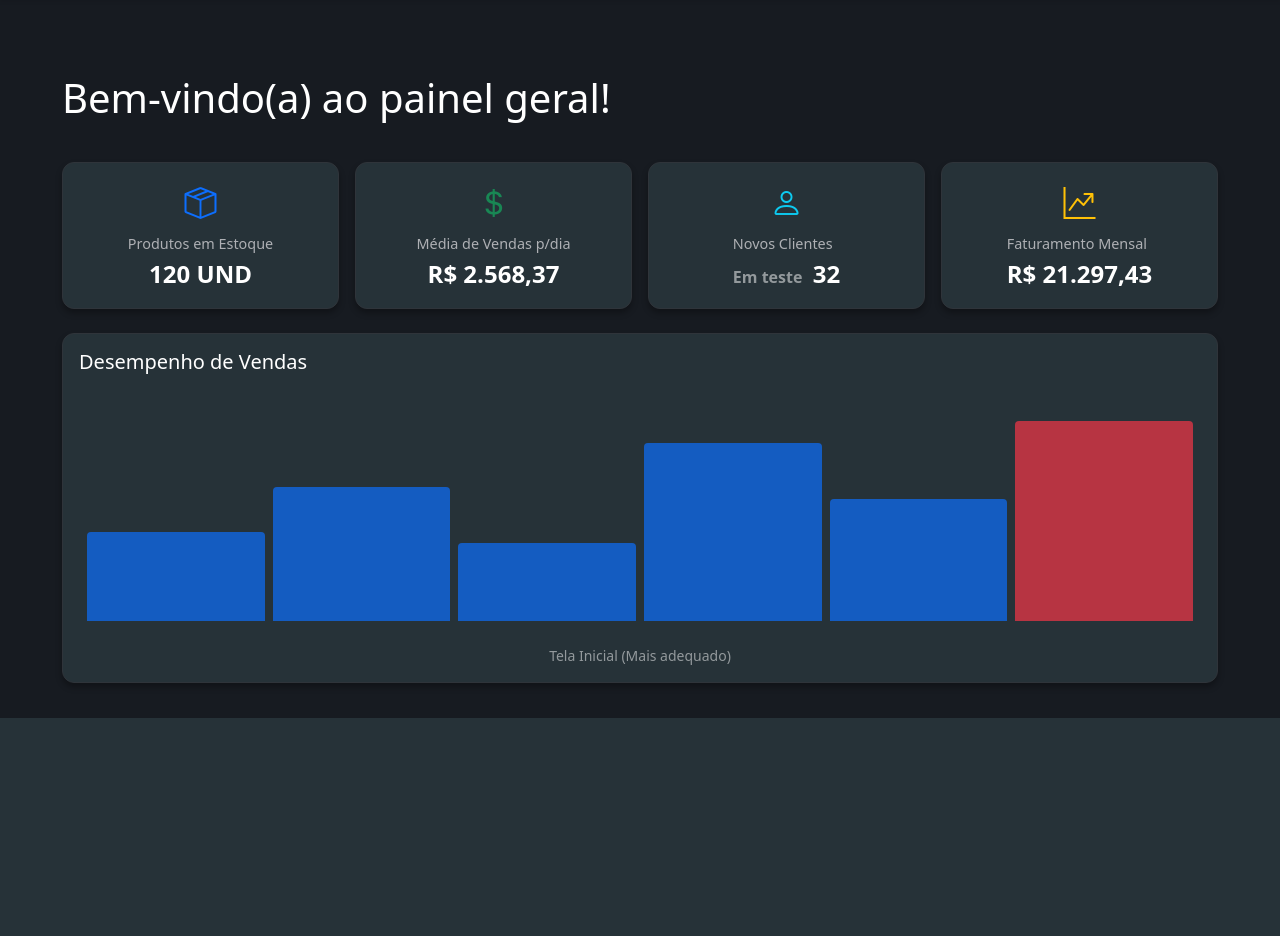
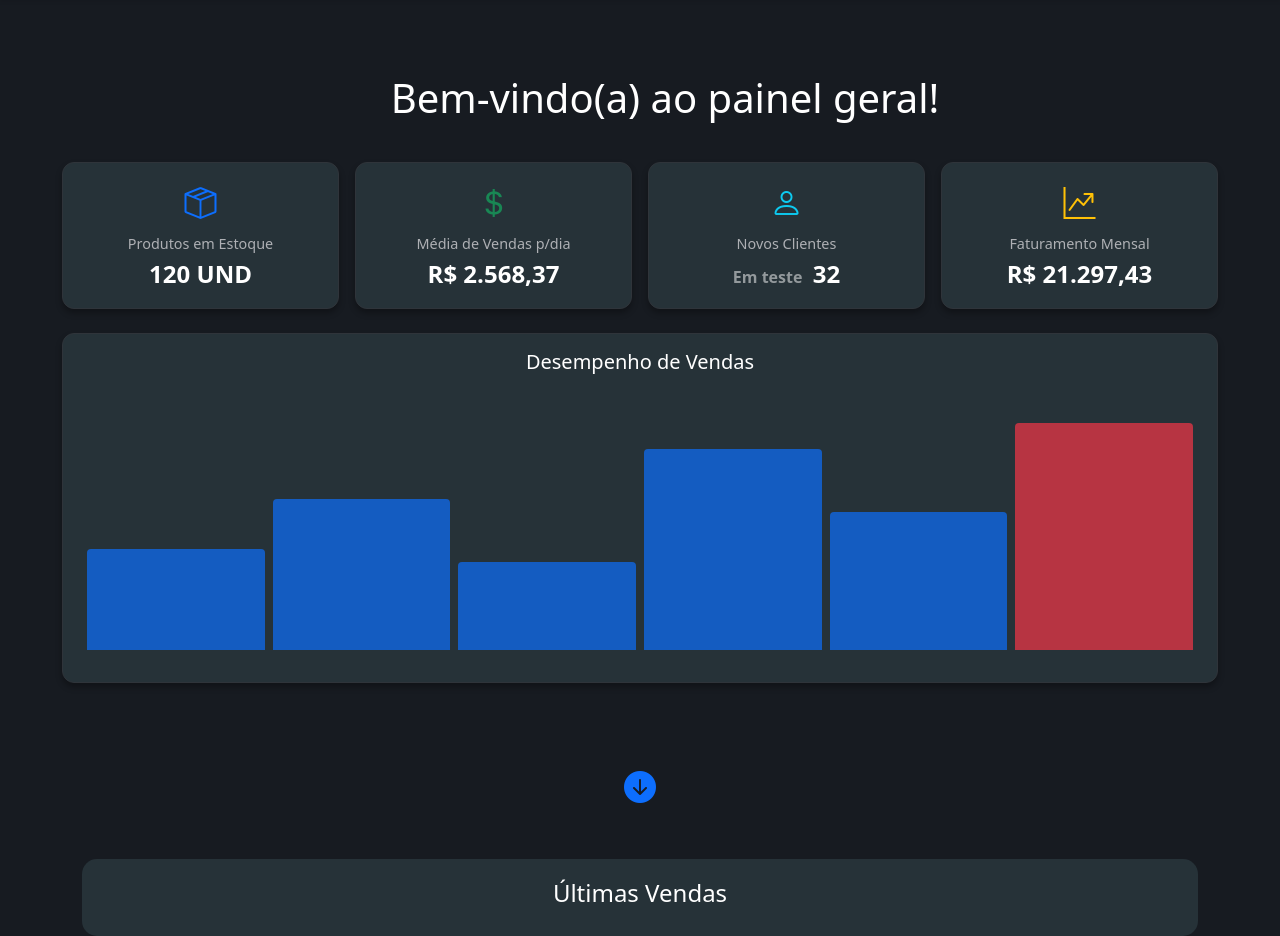
Before and after one commit to nicolas-davila/StoreManager, a PHP site: page /painel/index.php in a window 1280 px wide. Shown: the part 82-1018 px from the top of the page. Before the commit the page ends 800 px from the top, so only its background shows below. Run offline with PHP 8.4, Linux system fonts and the light colour scheme; the visitor is signed in with stand-in values (Sample User, id 1); some libraries are stand-ins or nearby versions.

Commit message:
feat: Adicionando nova seção de 'Ultimas Vendas' e alterando o hover dos links no painel cliente

```diff
--- a/assets/css/style.css
+++ b/assets/css/style.css
@@ -136,8 +136,8 @@ body {
 }
 
 .nav-link:hover {
-    color: var(--botão_azul);
-    text-decoration: underline;
+    color: white !important;
+    opacity: 40%;
     transition: 0.3s ;
 }
 
--- a/painel/index.php
+++ b/painel/index.php
@@ -77,7 +77,7 @@
     </div>
 </nav>
 
-<div class="container-fluid">
+<div class="container-fluid text-center">
     <h1 style="padding-left: 50px; padding-top: 50px">Bem-vindo(a) ao painel geral!</h1>
 
     <div class="row g-3 mb-4 mt-4" style="padding-left: 50px; padding-right: 50px;">
@@ -137,7 +137,7 @@
     </div>
 
     <!-- 3. Área do Gráfico (Simulação visual) -->
-    <div class="row" style="padding-left: 50px; padding-right: 50px;">
+    <div class="row" style="padding-left: 50px; padding-right: 50px; margin-bottom: 80px;">
         <div class="col-12">
             <div class="card-dashboard-grafico p-3" style="min-height: 350px; justify-content: flex-start;">
                 <h5 class="mb-4">Desempenho de Vendas</h5>
@@ -150,8 +150,15 @@
                     <div style="width: 100%; height: 55%; background: #0d6efd; border-radius: 4px 4px 0 0; opacity: 0.7;"></div>
                     <div style="width: 100%; height: 90%; background: #dc3545; border-radius: 4px 4px 0 0; opacity: 0.8;"></div> <!-- Vermelho no final -->
                 </div>
-                <small class="text-center text-white-50 mt-2">Tela Inicial (Mais adequado)</small>
             </div>
+        </div>
+    </div>
+
+    <i class="bi bi-arrow-down-circle-fill text-primary" style="font-size: 2rem;"></i>
+
+    <div class="container mt-5">
+        <div style="background-color: var(--fundo_padrao); padding: 20px; border-radius: 15px">
+            <h4>Últimas Vendas</h4>
         </div>
     </div>
 
```
